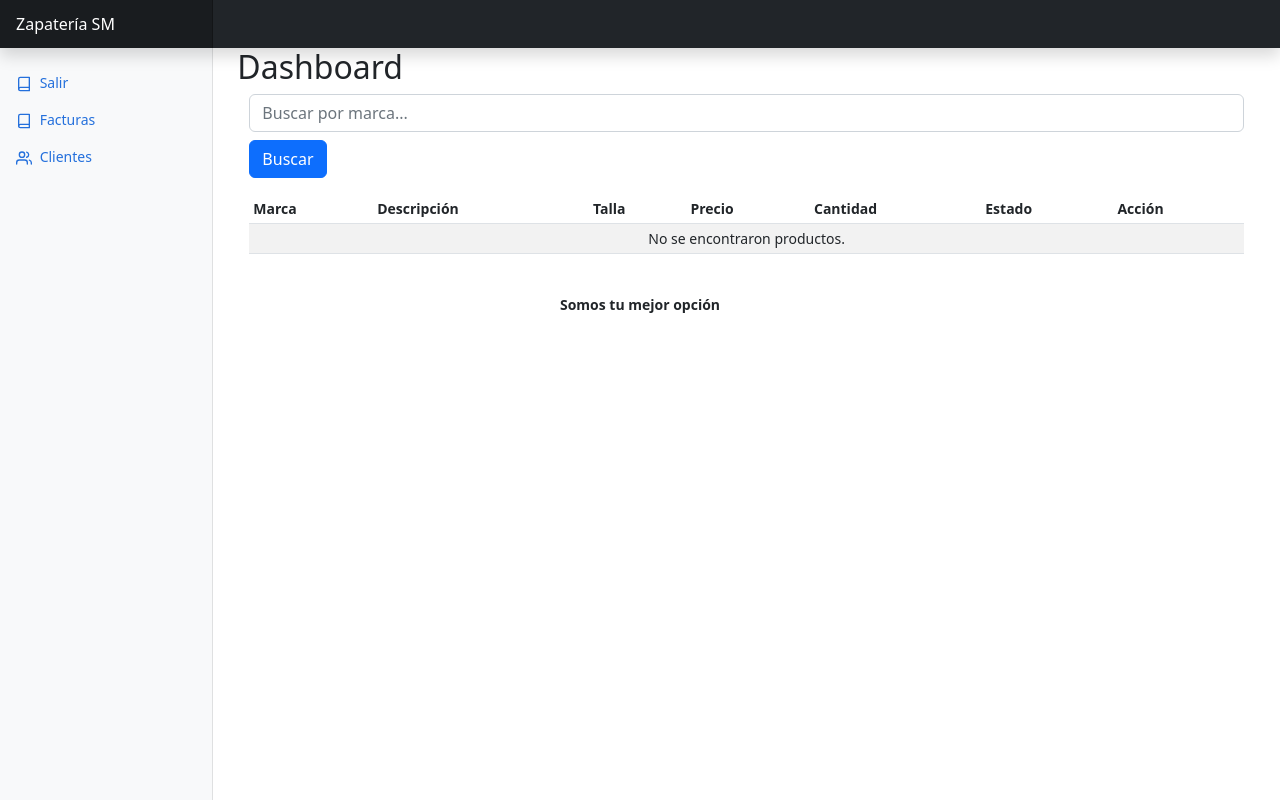
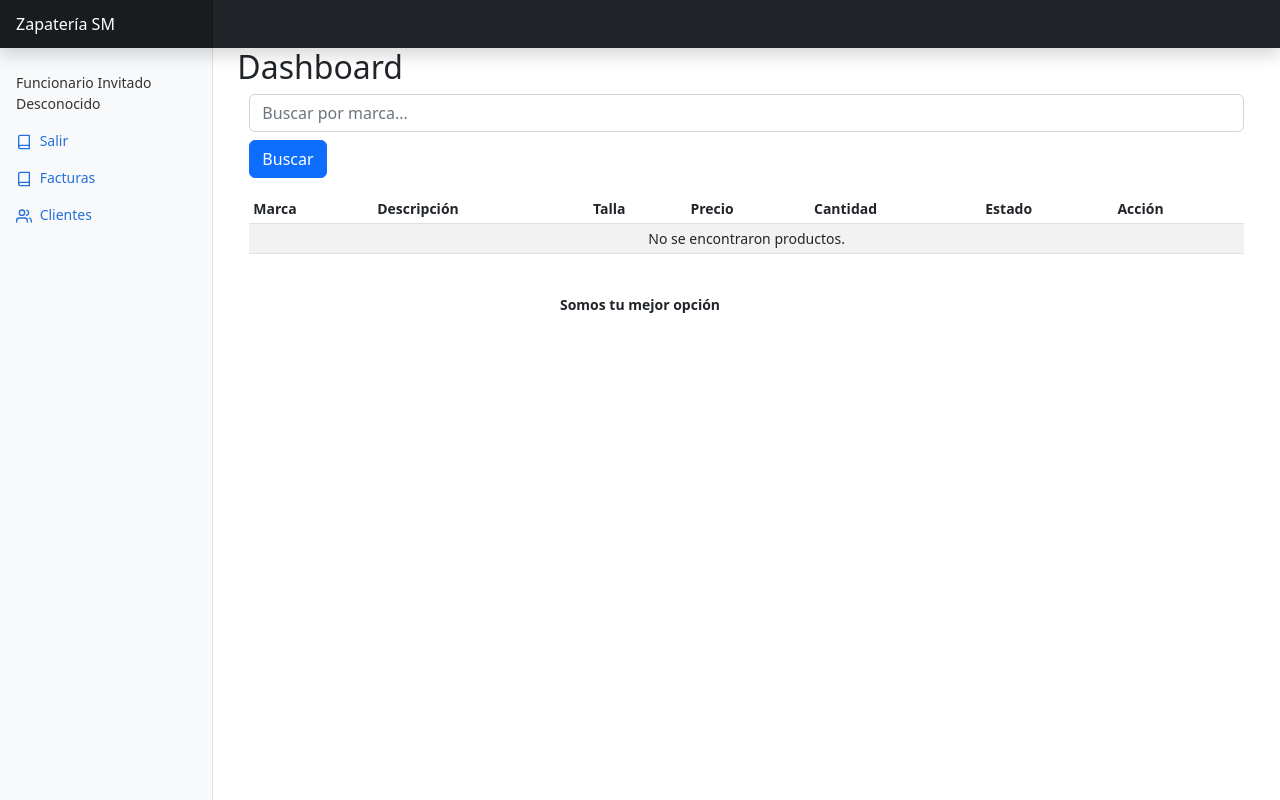
Before and after one commit to Daniel-Sequeira/Proyecto_Final_Progra_Avanzada, a PHP site: page /Proyecto_Final_Progra_Avanzada/views/dashboard/index.php in a window 1280 px wide. Run offline with PHP 8.4, Linux system fonts and the light colour scheme; some libraries are stand-ins or nearby versions.

Commit message:
mostrar nombre y perfil en dashboard

```diff
--- a/layout/sidebar.php
+++ b/layout/sidebar.php
@@ -9,7 +9,19 @@ $rol = isset($_SESSION['id_rol']) ? $_SESSION['id_rol'] : '';
     <div class="position-sticky pt-3 sidebar-sticky">
         <ul class="nav flex-column">
             <li class="nav-item">
-                 <!-- Publico -->
+                <span class="nav-link disabled">
+                    Funcionario <?php echo isset($_SESSION['nombre']) ? htmlspecialchars($_SESSION['nombre']) : 'Invitado'; ?>
+                     <?php
+                        if ($rol == 1) {
+                            echo 'Administrador';
+                        } elseif ($rol == 2) {
+                            echo 'Usuario';
+                        } else {
+                            echo 'Desconocido';
+                        }
+                    ?>
+                </span>
+                <!-- Publico -->
                 <a class="nav-link <?= basename($_SERVER['PHP_SELF'])=="index.php"?'active':''?>"
                     href="<?php echo constant('URL'); ?>logout">
                     <span data-feather="book" class="align-text-bottom"></span>
```
